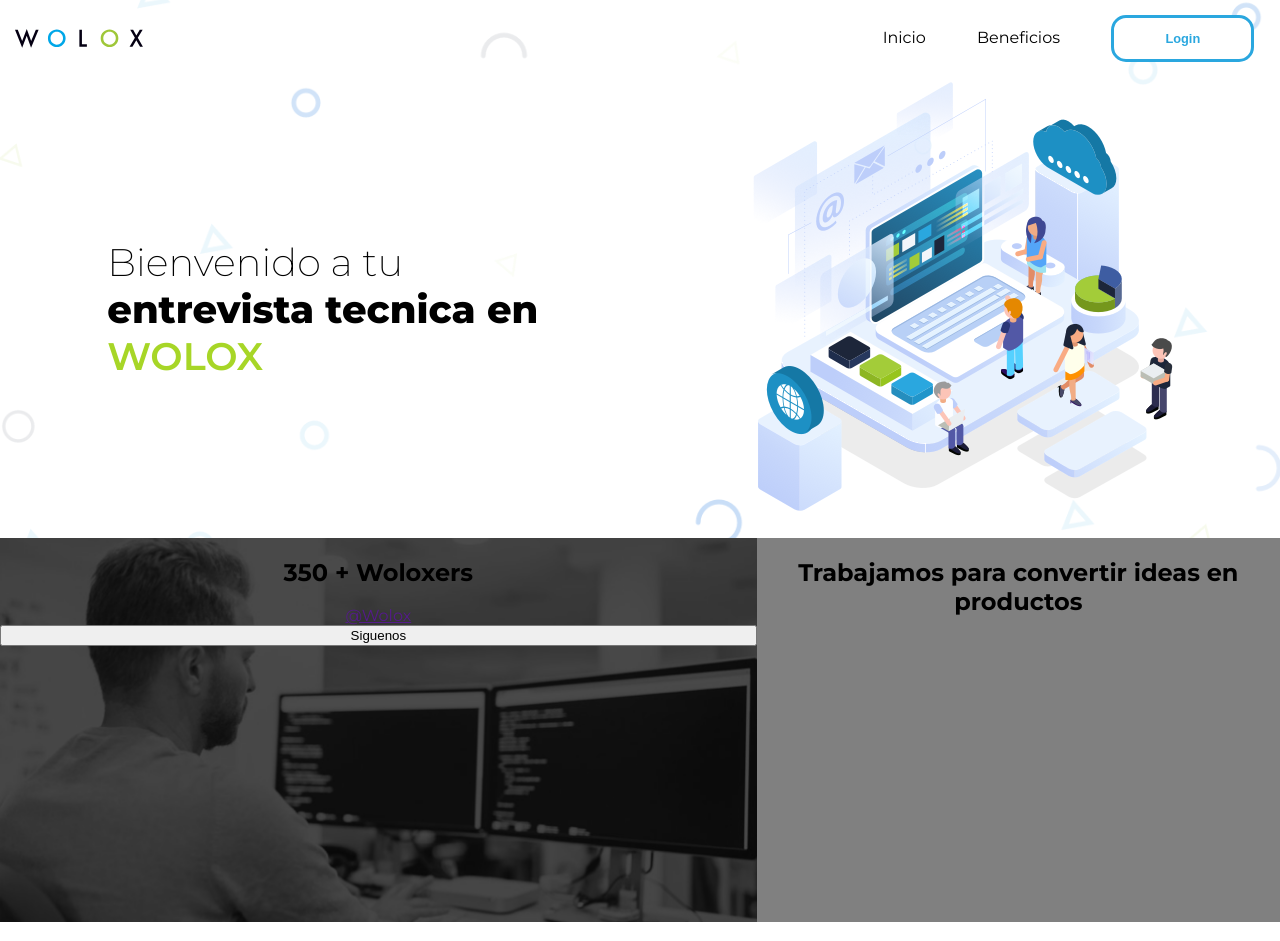
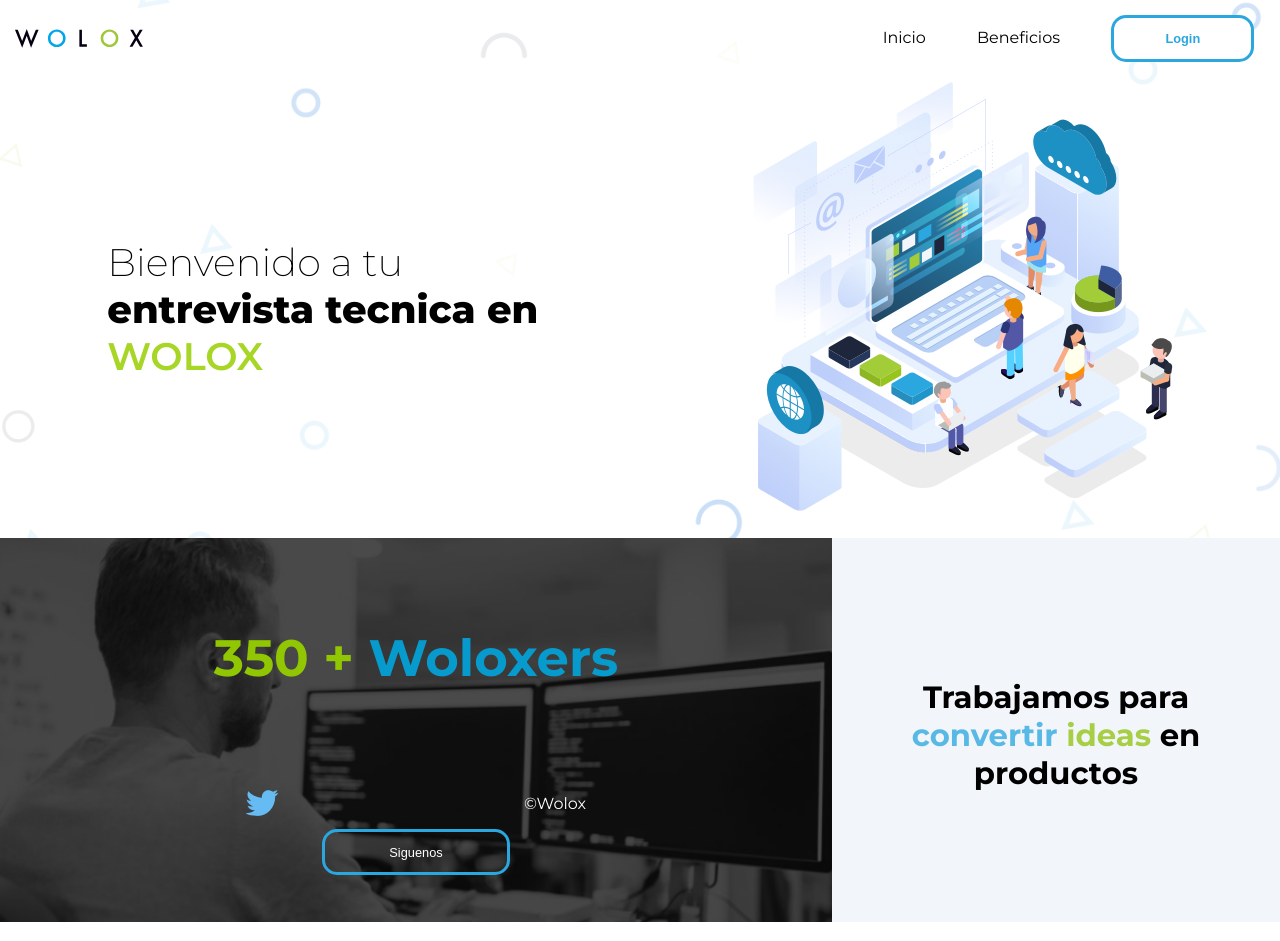
Before and after one commit to mdominguez56/wolox-proyect, a React (Create React App) app: page / in a window 1280 px wide. Shown: the top 941 px of the page. Built offline with nearby package versions, Linux system fonts and the light colour scheme.

Commit message:
main-right

```diff
--- a/src/components/landPage/landPageComponent/mainTop.js
+++ b/src/components/landPage/landPageComponent/mainTop.js
@@ -6,13 +6,19 @@
   Link
 } from "react-router-dom";
 import styles from './mainTop.module.css'
+import twIcon from '../../../assets/twIcon.png'
 
 function MainTop() {
     return (
         <div className={styles.mainTopContainer}>
-          <h2>350 + Woloxers</h2>
-          <Link> @Wolox</Link>
-          <button>Siguenos</button>
+          <h2><span className={styles.fontGreen}>350 +</span><span className={styles.fontLightBlue}> Woloxers</span></h2>
+          <div>
+            <div className={styles.displayFlex}>
+              <img src={twIcon} alt="tw-icon" />
+              <p>©Wolox</p>
+            </div>
+            <Link><button className={styles.button}>Siguenos</button></Link>
+          </div>
         </div>
         );
   }
--- a/src/components/landPage/landPageComponent/mainTop.module.css
+++ b/src/components/landPage/landPageComponent/mainTop.module.css
@@ -3,8 +3,43 @@
     height: 30vw;
     display: flex;
     flex-direction: column;
-    text-align: center;
     background: url('../../../assets/img_woloxer.png') no-repeat center center fixed;
     background-size: cover;
+    background-attachment: scroll;
     text-align: center;
+    justify-content: space-evenly;
 }
+.mainTopContainer h2{
+    font-size: 4vw;
+}
+.fontGreen{
+    color: #90c602;
+}
+.fontLightBlue{
+    color: #079acd;
+}
+.displayFlex{
+    display: flex;
+    justify-content: space-evenly;
+    align-items: center;
+}
+.displayFlex p{
+    color: white;
+}
+.button{
+    text-decoration: none;
+    padding: 1vw;
+    padding-left: 5vw;
+    padding-right: 5vw;
+    font-size: 1vw;
+    font-style: bold;
+    font-weight: 400;
+    color: white;
+    background-color:  Transparent;
+    border-radius: 15px ;
+    border:solid  #2aa7df;
+}
+.button:hover{
+    opacity: 0.6;
+    text-decoration: none;
+  }
--- a/src/components/landPage/landPageComponent/mainTopRight.js
+++ b/src/components/landPage/landPageComponent/mainTopRight.js
@@ -10,7 +10,7 @@
 function MainTopRight() {
     return (
         <div className={styles.mainTopRightContainer}>
-          <h2>Trabajamos para convertir ideas en productos</h2>
+          <h2>Trabajamos para <br/> <span className={styles.fontLightBlue}>convertir</span> <span className={styles.fontGreen}>ideas</span> en <br/> productos</h2>
         </div>
         );
   }
--- a/src/components/landPage/landPageComponent/mainTopRight.module.css
+++ b/src/components/landPage/landPageComponent/mainTopRight.module.css
@@ -1,5 +1,15 @@
 .mainTopRightContainer{
-    background-color: grey;
+    width: 35vw;
+    height: 22,2vw;
+    background-color: #f2f5fa;
+    padding-top: 115px;
     text-align: center;
+    font-size: 1.6vw;
+}
 
+.fontLightBlue{
+color:#59b9e5;
 }
+.fontGreen{
+color: #a7ce44;
+}
```
Also changed, not shown: src/assets/twIcon.png (added).
